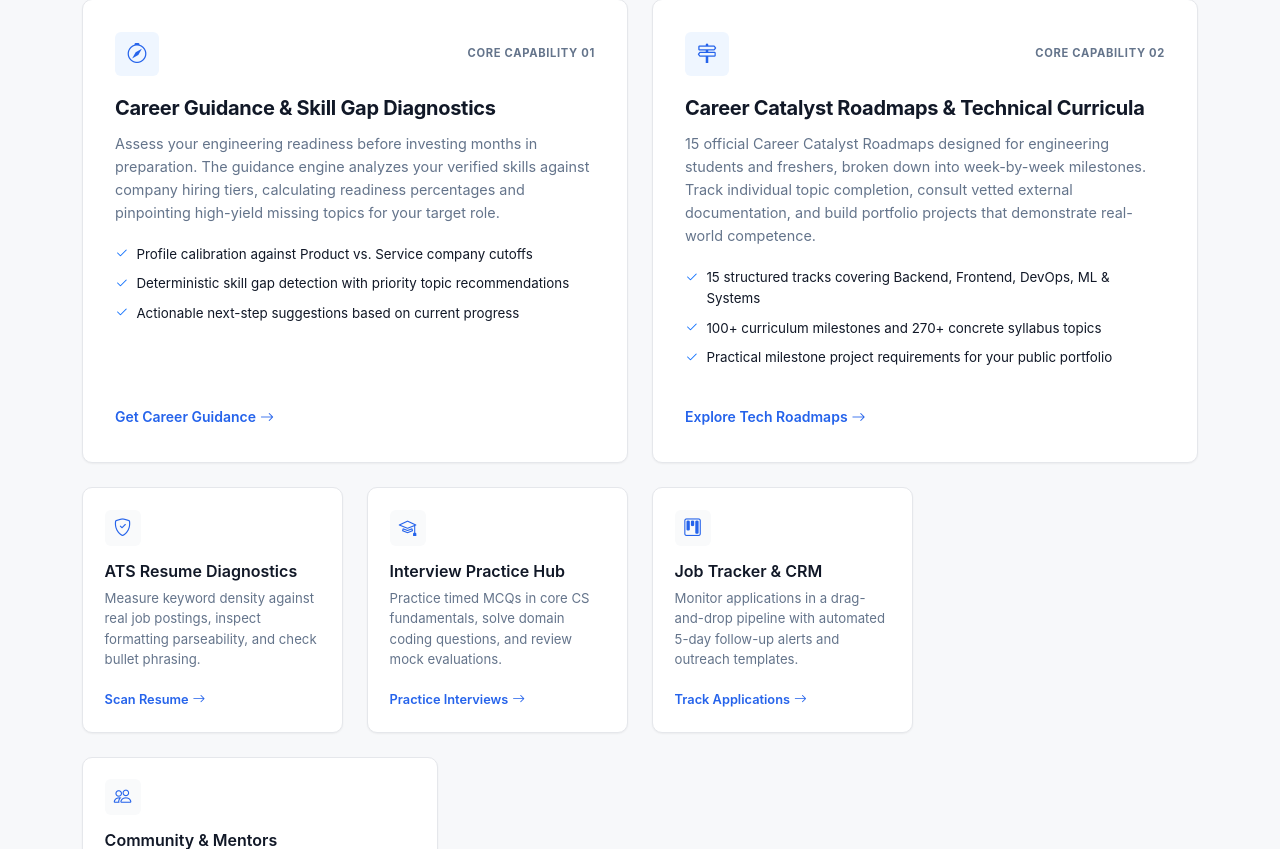
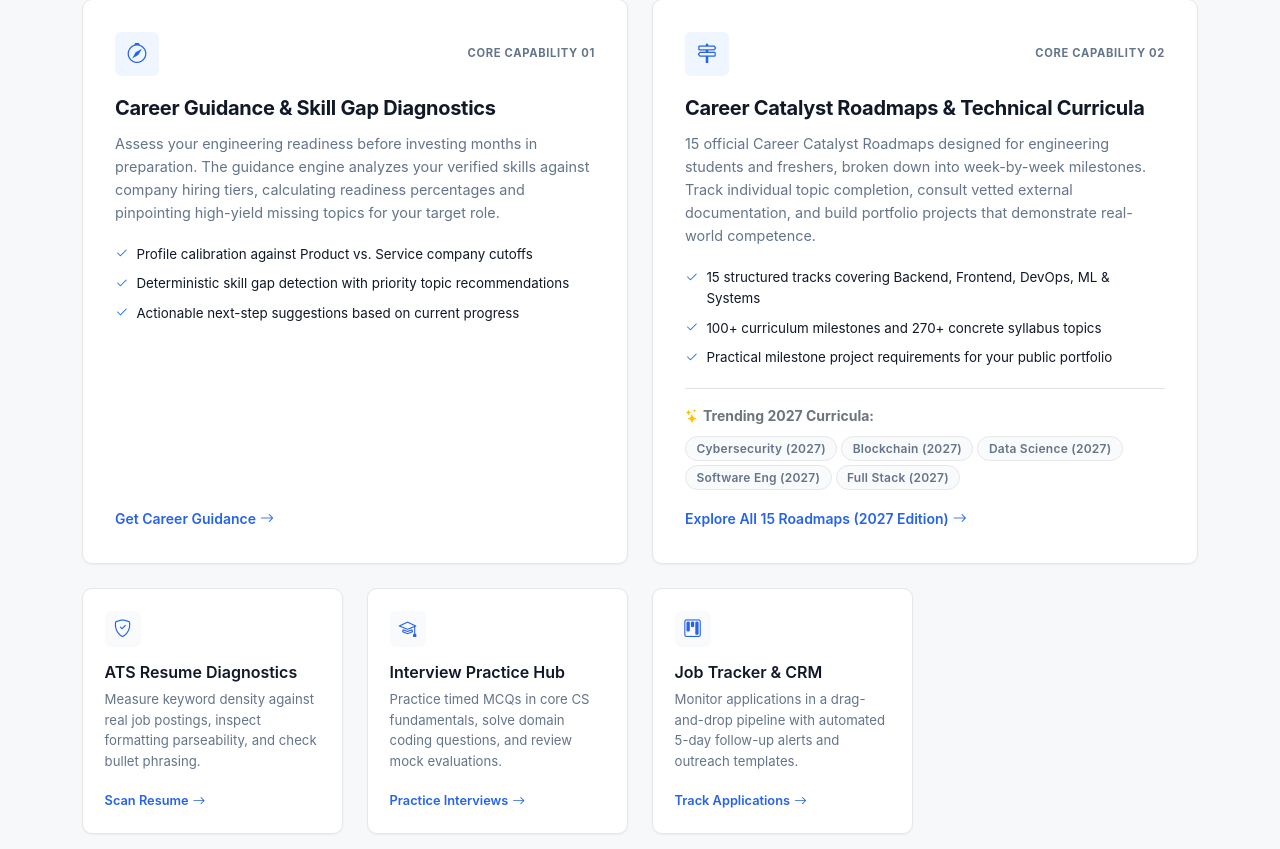
Before and after one commit to Syedfarhan078/Career-Catalyst-Django, a Django app: page / in a window 1280 px wide. Shown: the part 5013-5862 px from the top of the page. Run offline with Django 5.2, Linux system fonts and the light colour scheme; some libraries are stand-ins or nearby versions.

Commit message:
seo improvements

```diff
--- a/templates/base.html
+++ b/templates/base.html
@@ -53,7 +53,7 @@
     <meta name="viewport" content="width=device-width, initial-scale=1.0">
     <title>{% block title %}CareerCatalyst — Learn. Build. Innovate.{% endblock %}</title>
     <meta name="description" content="{% block meta_description %}CareerCatalyst is an AI-assisted career development platform for engineering students and graduates. Master structured 12-week learning roadmaps, benchmark resumes with ATS scoring, and prepare for interviews.{% endblock %}">
-    <meta name="keywords" content="{% block meta_keywords %}career catalyst, career roadmaps, ats resume analyzer, mock interview practice, student portfolio, tech jobs preparation, learning tracks{% endblock %}">
+    <meta name="keywords" content="{% block meta_keywords %}career catalyst, career catalyst 2027, career roadmaps 2027, tech career roadmaps, ats resume analyzer, mock interview practice, student portfolio, tech jobs preparation, learning tracks{% endblock %}">
     <meta name="author" content="CareerCatalyst">
     {% block extra_meta %}{% endblock %}
 
--- a/templates/career_guides/guide_list.html
+++ b/templates/career_guides/guide_list.html
@@ -1,8 +1,8 @@
 {% extends 'base.html' %}
 {% load static %}
 
-{% block title %}Career Guides & Engineering Career Paths | CareerCatalyst{% endblock %}
-{% block meta_description %}Actionable tech career guides, coding roadmaps, and campus placement strategies for engineering students, freshers, and computer science graduates.{% endblock %}
+{% block title %}Career Guides & Engineering Career Paths (2027 Edition) | CareerCatalyst{% endblock %}
+{% block meta_description %}Actionable 2027 tech career guides, coding roadmaps, and campus placement strategies for engineering students, freshers, and computer science graduates.{% endblock %}
 {% block meta_keywords %}career catalyst roadmaps, career guides for freshers, engineering students career guide, software developer roadmap for freshers, campus placement preparation, btech career guide, tech career roadmap, technical interview preparation{% endblock %}
 
 {% block robots %}
--- a/templates/core/home.html
+++ b/templates/core/home.html
@@ -1,12 +1,12 @@
 {% extends "base.html" %}
 {% load static %}
 
-{% block title %}CareerCatalyst — Tech Career Roadmaps for Engineering Students, Freshers & Graduates{% endblock %}
+{% block title %}CareerCatalyst — Tech Career Roadmaps for Engineering Students & Freshers (2027 Edition){% endblock %}
 {% block robots %}<meta name="robots" content="index, follow">{% endblock %}
-{% block meta_description %}CareerCatalyst provides free, structured tech career roadmaps for engineering students, fresh graduates, and freshers. Explore 15+ week-by-week learning paths (Software Engineering, Full Stack, Data Science, AI/ML, DevOps), ATS resume checker, and mock interview prep.{% endblock %}
-{% block meta_keywords %}career catalyst roadmaps, career catalyst, tech career roadmaps, engineering roadmaps, software engineer roadmap for freshers, computer science roadmap, college students tech roadmaps, fresher developer roadmap, btech placement roadmap, full stack developer roadmap, data scientist roadmap, devops roadmap, machine learning curriculum{% endblock %}
-{% block og_title %}CareerCatalyst — Tech Career Roadmaps for Engineering Students, Freshers & Graduates{% endblock %}
-{% block og_description %}Explore 15+ structured engineering learning roadmaps, ATS resume scoring, and mock interview preparation designed for college students, freshers, and early-career engineers.{% endblock %}
+{% block meta_description %}CareerCatalyst provides free, structured 2027 tech career roadmaps for engineering students, fresh graduates, and freshers. Explore 15+ week-by-week learning paths (Cybersecurity, Blockchain, Software Engineering, Full Stack, Data Science, AI/ML, DevOps), ATS resume checker, and mock interview prep.{% endblock %}
+{% block meta_keywords %}career catalyst roadmaps, career catalyst 2027, tech career roadmaps 2027, cybersecurity analyst roadmap 2027, blockchain developer roadmap 2027, software engineer roadmap for freshers, computer science roadmap 2027, college students tech roadmaps, fresher developer roadmap, btech placement roadmap 2027, data scientist roadmap{% endblock %}
+{% block og_title %}CareerCatalyst — Tech Career Roadmaps for Engineering Students & Freshers (2027 Edition){% endblock %}
+{% block og_description %}Explore 15+ structured engineering learning roadmaps updated for 2027, ATS resume scoring, and mock interview preparation designed for college students, freshers, and early-career engineers.{% endblock %}
 
 {% block schema_markup %}
 <script type="application/ld+json">
--- a/templates/core/partials/features.html
+++ b/templates/core/partials/features.html
@@ -80,10 +80,35 @@
                                 <span>Practical milestone project requirements for your public portfolio</span>
                             </div>
                         </div>
+
+                        <!-- 2027 Trending Roadmaps Deep Links (Passes Homepage Equity) -->
+                        <div class="mt-3 pt-3 border-top">
+                            <div class="small fw-bold text-secondary mb-2 d-flex align-items-center gap-1">
+                                <i class="bi bi-stars text-warning"></i>
+                                <span>Trending 2027 Curricula:</span>
+                            </div>
+                            <div class="d-flex flex-wrap gap-1">
+                                <a href="{% url 'roadmaps:path_detail' 'cybersecurity-analyst' %}" class="badge bg-light text-secondary text-decoration-none border px-2 py-1 small hover-primary" title="Cybersecurity Analyst Roadmap 2027">
+                                    Cybersecurity (2027)
+                                </a>
+                                <a href="{% url 'roadmaps:path_detail' 'blockchain-developer' %}" class="badge bg-light text-secondary text-decoration-none border px-2 py-1 small hover-primary" title="Blockchain Developer Roadmap 2027">
+                                    Blockchain (2027)
+                                </a>
+                                <a href="{% url 'roadmaps:path_detail' 'data-scientist' %}" class="badge bg-light text-secondary text-decoration-none border px-2 py-1 small hover-primary" title="Data Scientist Roadmap 2027">
+                                    Data Science (2027)
+                                </a>
+                                <a href="{% url 'roadmaps:path_detail' 'software-engineer' %}" class="badge bg-light text-secondary text-decoration-none border px-2 py-1 small hover-primary" title="Software Engineer Roadmap 2027">
+                                    Software Eng (2027)
+                                </a>
+                                <a href="{% url 'roadmaps:path_detail' 'full-stack-developer' %}" class="badge bg-light text-secondary text-decoration-none border px-2 py-1 small hover-primary" title="Full Stack Developer Roadmap 2027">
+                                    Full Stack (2027)
+                                </a>
+                            </div>
+                        </div>
                     </div>
                     <div class="spotlight-footer mt-auto pt-3">
                         <a href="{% url 'roadmaps:path_list' %}" class="spotlight-link">
-                            <span>Explore Tech Roadmaps</span>
+                            <span>Explore All 15 Roadmaps (2027 Edition)</span>
                             <i class="bi bi-arrow-right ms-1"></i>
                         </a>
                     </div>
```
Also changed, not shown: apps/core/guides_data.py (+4 -4 lines), templates/roadmaps/public_path_detail.html (+43 -19 lines), templates/roadmaps/public_path_list.html (+13 -13 lines), templates/roadmaps/verify_certificate.html (+5 -2 lines).
